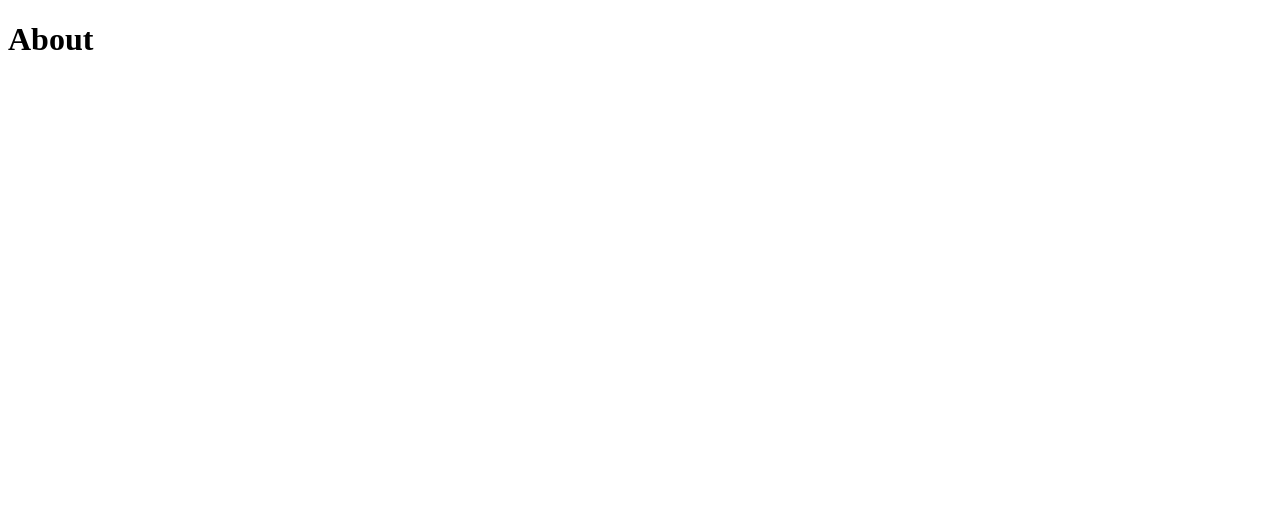
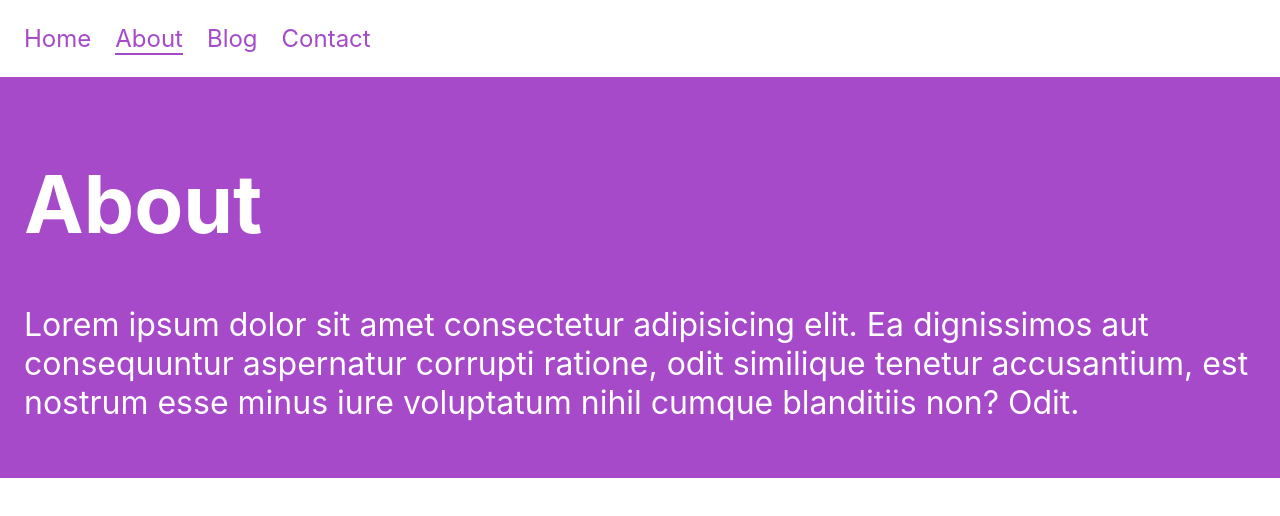
Before and after one commit to dhythm/gatsby-blog, a Gatsby site: page /about in a window 1280 px wide. Built offline with nearby package versions, Linux system fonts and the light colour scheme; Gatsby itself is replaced by a stand-in of ours.

Commit message:
update stylesheet

```diff
--- a/gatsby-config.js
+++ b/gatsby-config.js
@@ -24,7 +24,7 @@ module.exports = {
         background_color: `#663399`,
         theme_color: `#663399`,
         display: `minimal-ui`,
-        icon: `src/images/gatsby-icon.png`, // This path is relative to the root of the site.
+        // icon: `src/images/gatsby-icon.png`, // This path is relative to the root of the site.
       },
     },
     // this (optional) plugin enables Progressive Web App + Offline functionality
--- a/src/components/Nav.js
+++ b/src/components/Nav.js
@@ -1,19 +1,29 @@
+import { Link } from "gatsby"
 import React from "react"
+import "./nav.css"
 
 const Nav = () => (
-  <nav>
-    <ul>
-      <li>
-        <a href="/">Home</a>
+  <nav className="nav">
+    <ul className="nav-list">
+      <li className="nav-list-item">
+        <Link activeStyle={{ borderBottom: "2px solid #a64ac9" }} to="/">
+          Home
+        </Link>
       </li>
-      <li>
-        <a href="/about">About</a>
+      <li className="nav-list-item">
+        <Link activeStyle={{ borderBottom: "2px solid #a64ac9" }} to="/about">
+          About
+        </Link>
       </li>
-      <li>
-        <a href="/blog">Blog</a>
+      <li className="nav-list-item">
+        <Link activeStyle={{ borderBottom: "2px solid #a64ac9" }} to="/blog">
+          Blog
+        </Link>
       </li>
-      <li>
-        <a href="/contact">Contact</a>
+      <li className="nav-list-item">
+        <Link activeStyle={{ borderBottom: "2px solid #a64ac9" }} to="/contact">
+          Contact
+        </Link>
       </li>
     </ul>
   </nav>
--- /dev/null
+++ b/src/components/layout.css
@@ -0,0 +1,24 @@
+/* layout.css */
+html,
+body {
+  padding: 0;
+  margin: 0;
+  overflow-x: hidden;
+}
+
+.main {
+  padding: 24px;
+  font-family: -apple-system, BlinkMacSystemFont, "Segoe UI", Roboto, Oxygen,
+    Ubuntu, Cantarell, "Open Sans", "Helvetica Neue", sans-serif;
+  background-color: #a64ac9;
+  height: 100%;
+  color: #ffffff;
+}
+
+.main h1 {
+  font-size: 5em;
+}
+
+.main p {
+  font-size: 2em;
+}
--- a/src/components/layout.js
+++ b/src/components/layout.js
@@ -1,12 +1,13 @@
 import PropTypes from "prop-types"
 import React from "react"
+import "./layout.css"
 import Nav from "./Nav"
 
 const Layout = ({ children }) => (
-  <>
+  <div className="layout">
     <Nav />
-    <main>{children}</main>
-  </>
+    <main className="main">{children}</main>
+  </div>
 )
 
 Layout.propTypes = {
--- /dev/null
+++ b/src/components/nav.css
@@ -0,0 +1,30 @@
+/* nav.css */
+.nav {
+  padding: 24px;
+}
+
+.nav-list {
+  list-style: none;
+  display: flex;
+  margin: 0;
+  padding: 0;
+}
+
+.nav-list-item {
+  margin-right: 24px;
+  font-family: -apple-system, BlinkMacSystemFont, "Segoe UI", Roboto, Oxygen,
+    Ubuntu, Cantarell, "Open Sans", "Helvetica Neue", sans-serif;
+  font-size: 1.5em;
+}
+
+.nav-list a {
+  color: #a64ac9;
+  text-decoration: none;
+  border-bottom: 2px transparent;
+  transition: border 0.1s linear;
+}
+
+.nav-list a:hover,
+.nav-list a:focus {
+  border-bottom: 2px solid #a64ac9;
+}
--- a/src/pages/about.js
+++ b/src/pages/about.js
@@ -1,9 +1,16 @@
 import React from "react"
+import Layout from "../components/Layout"
 
 const About = () => (
-  <div>
+  <Layout>
     <h1>About</h1>
-  </div>
+    <p>
+      Lorem ipsum dolor sit amet consectetur adipisicing elit. Ea dignissimos
+      aut consequuntur aspernatur corrupti ratione, odit similique tenetur
+      accusantium, est nostrum esse minus iure voluptatum nihil cumque
+      blanditiis non? Odit.
+    </p>
+  </Layout>
 )
 
 export default About
--- a/src/pages/blog.js
+++ b/src/pages/blog.js
@@ -1,9 +1,10 @@
 import React from "react"
+import Layout from "../components/Layout"
 
 const Blog = () => (
-  <div>
+  <Layout>
     <h1>Blog</h1>
-  </div>
+  </Layout>
 )
 
 export default Blog
--- a/src/pages/index.js
+++ b/src/pages/index.js
@@ -4,6 +4,12 @@ import Layout from "../components/Layout"
 const Home = () => (
   <Layout>
     <h1>Home</h1>
+    <p>
+      Lorem ipsum dolor sit amet consectetur adipisicing elit. Ea dignissimos
+      aut consequuntur aspernatur corrupti ratione, odit similique tenetur
+      accusantium, est nostrum esse minus iure voluptatum nihil cumque
+      blanditiis non? Odit.
+    </p>
   </Layout>
 )
 
```
Also changed, not shown: src/pages/contact.js (+9 -2 lines).
